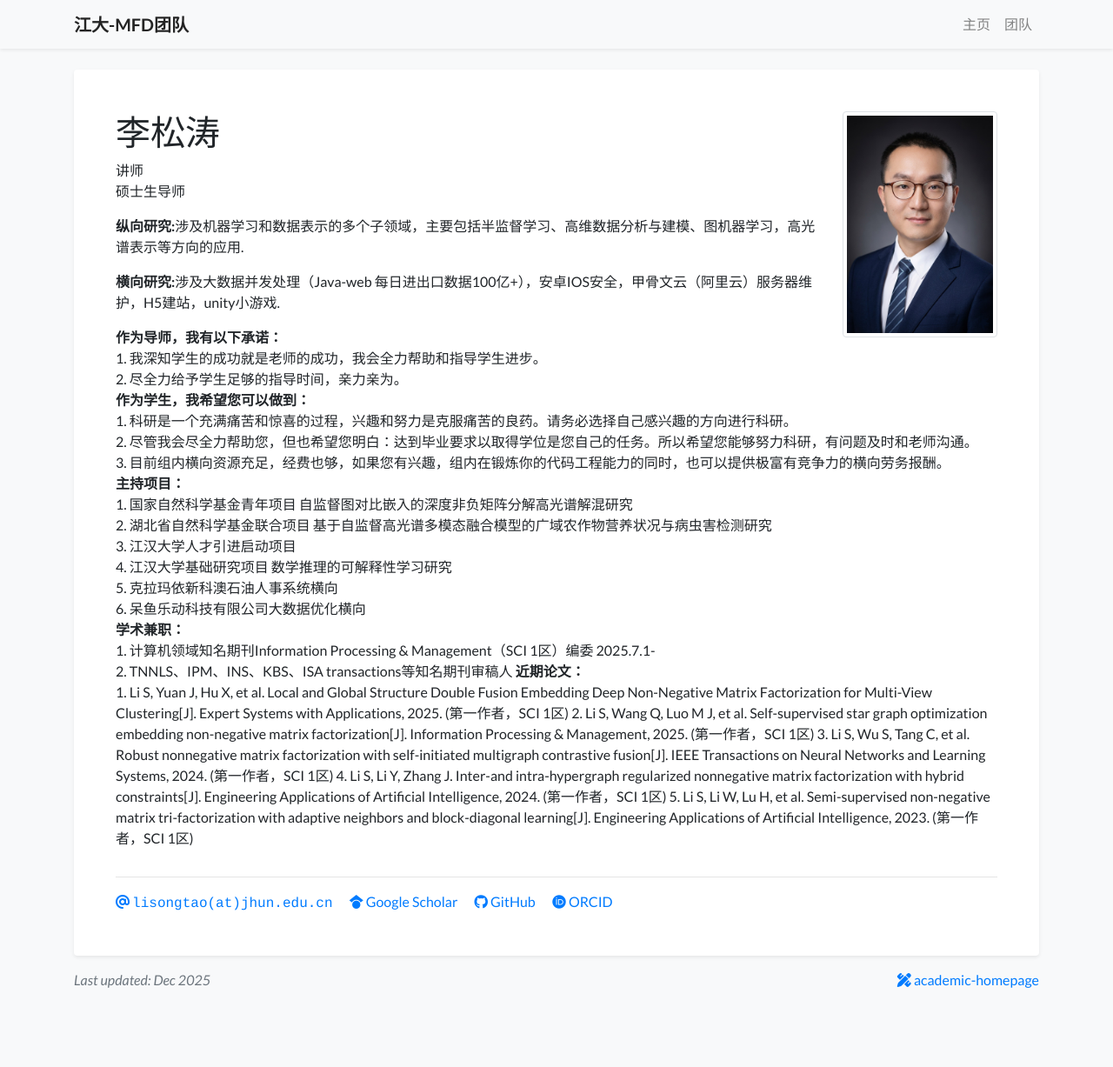
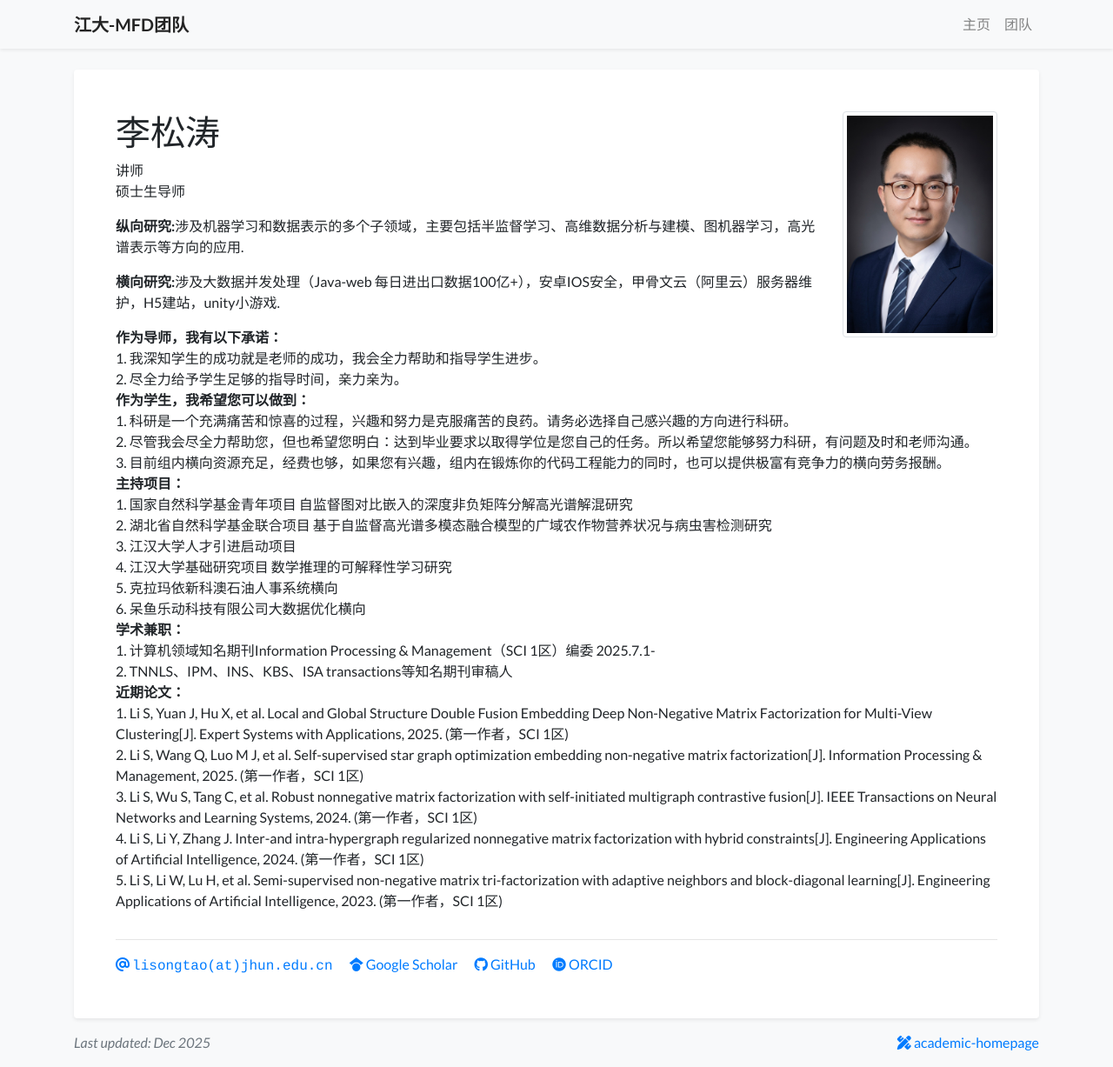
Before and after one commit to LstinWh/myself, a Jekyll site: the page built from index.html, in a window 1280 px wide and 1227 px high. Shown: the whole window at 87% size. Built offline with Jekyll 4.4.1, drawn with Linux system fonts in a browser that asks for light colours; nearby versions of some CDN libraries; a style sheet for code colours, icons or effects is not loaded.

```diff
--- a/_data/profile.yml
+++ b/_data/profile.yml
@@ -42,13 +42,13 @@ short_bio: >-
      6. 呆鱼乐动科技有限公司大数据优化横向<br/>
      <b>学术兼职：</b><br/>
      1. 计算机领域知名期刊Information Processing & Management（SCI 1区）编委 2025.7.1- <br/>
-     2. TNNLS、IPM、INS、KBS、ISA transactions等知名期刊审稿人
+     2. TNNLS、IPM、INS、KBS、ISA transactions等知名期刊审稿人<br/>
      <b>近期论文：</b><br/>
-     1. Li S, Yuan J, Hu X, et al. Local and Global Structure Double Fusion Embedding Deep Non-Negative Matrix Factorization for Multi-View Clustering[J]. Expert Systems with Applications, 2025. (第一作者，SCI 1区)
-     2. Li S, Wang Q, Luo M J, et al. Self-supervised star graph optimization embedding non-negative matrix factorization[J]. Information Processing & Management, 2025. (第一作者，SCI 1区)
-     3. Li S, Wu S, Tang C, et al. Robust nonnegative matrix factorization with self-initiated multigraph contrastive fusion[J]. IEEE Transactions on Neural Networks and Learning Systems, 2024. (第一作者，SCI 1区)
-     4. Li S, Li Y, Zhang J. Inter-and intra-hypergraph regularized nonnegative matrix factorization with hybrid constraints[J]. Engineering Applications of Artificial Intelligence, 2024. (第一作者，SCI 1区)
-     5. Li S, Li W, Lu H, et al. Semi-supervised non-negative matrix tri-factorization with adaptive neighbors and block-diagonal learning[J]. Engineering Applications of Artificial Intelligence, 2023. (第一作者，SCI 1区)
+     1. Li S, Yuan J, Hu X, et al. Local and Global Structure Double Fusion Embedding Deep Non-Negative Matrix Factorization for Multi-View Clustering[J]. Expert Systems with Applications, 2025. (第一作者，SCI 1区)<br/>
+     2. Li S, Wang Q, Luo M J, et al. Self-supervised star graph optimization embedding non-negative matrix factorization[J]. Information Processing & Management, 2025. (第一作者，SCI 1区)<br/>
+     3. Li S, Wu S, Tang C, et al. Robust nonnegative matrix factorization with self-initiated multigraph contrastive fusion[J]. IEEE Transactions on Neural Networks and Learning Systems, 2024. (第一作者，SCI 1区)<br/>
+     4. Li S, Li Y, Zhang J. Inter-and intra-hypergraph regularized nonnegative matrix factorization with hybrid constraints[J]. Engineering Applications of Artificial Intelligence, 2024. (第一作者，SCI 1区)<br/>
+     5. Li S, Li W, Lu H, et al. Semi-supervised non-negative matrix tri-factorization with adaptive neighbors and block-diagonal learning[J]. Engineering Applications of Artificial Intelligence, 2023. (第一作者，SCI 1区)<br/>
   </p>
 
 portrait_url: /assets/images/photos/portrait.jpg
```
